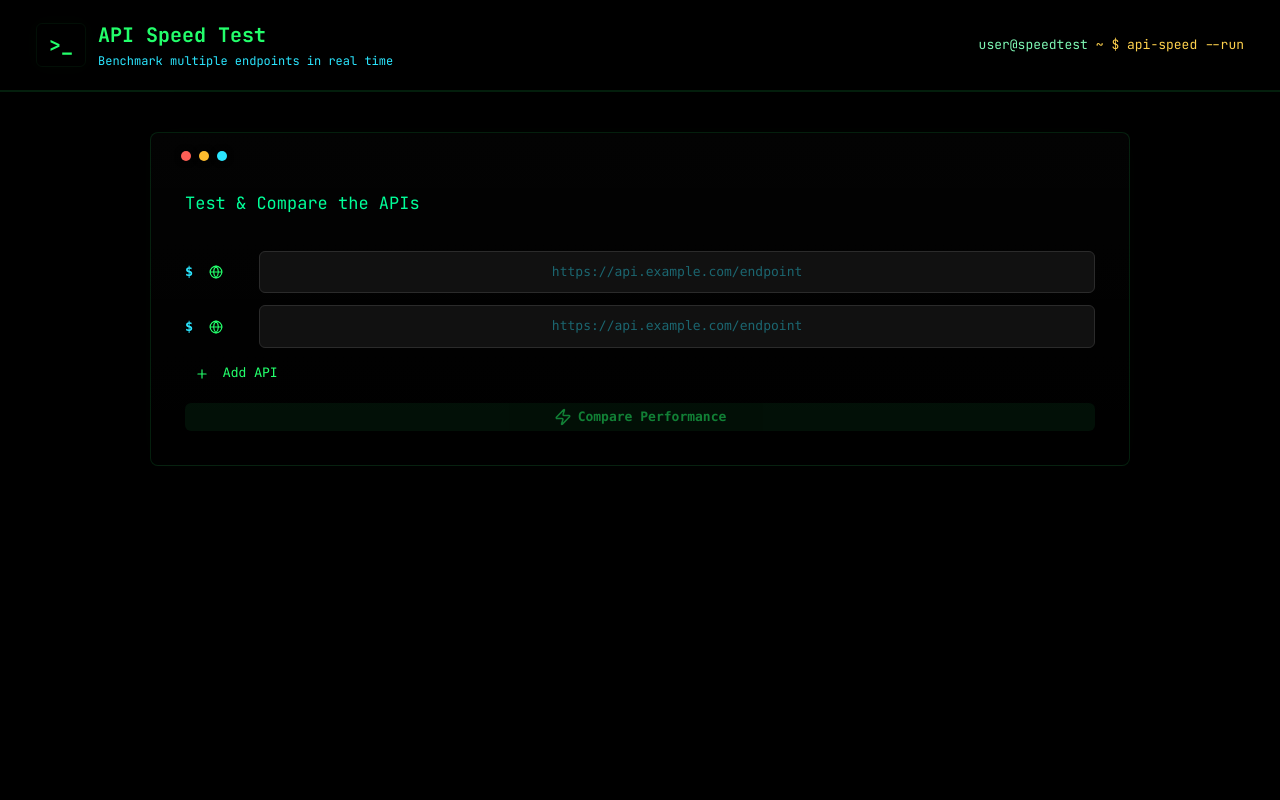
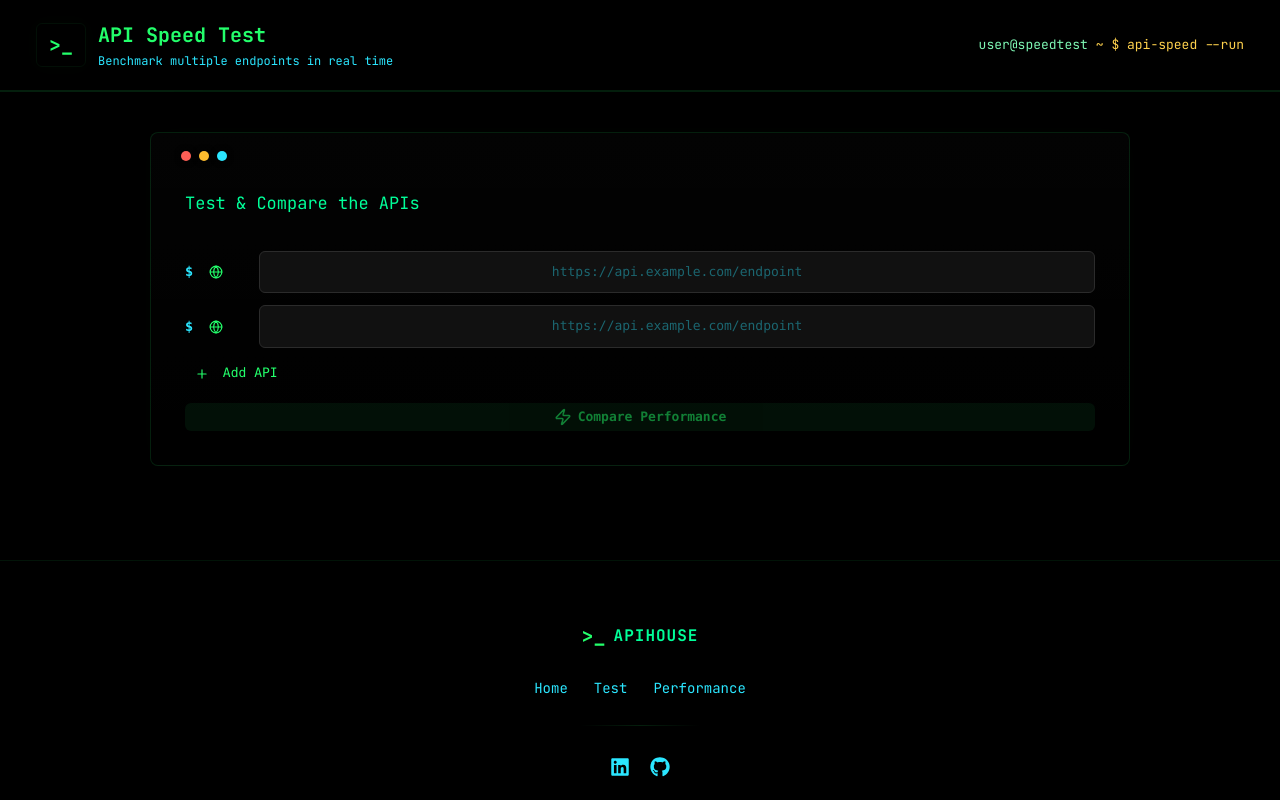
Before and after one commit to Vatsal-Verma/API-house, a React (Vite) app: page /performance in a window 1280 px wide. Shown: the top 800 px of the page. Built offline with nearby package versions, Linux system fonts and the light colour scheme.

Commit message:
corrected bottom margin in performance page

```diff
--- a/src/assets/components/performance/ApiPerformanceComparator.css
+++ b/src/assets/components/performance/ApiPerformanceComparator.css
@@ -14,7 +14,7 @@
 * { box-sizing: border-box; }
 
 .term-page {
-  min-height: 100vh;
+  min-height: 70vh;
   background: var(--bg);
   color: var(--term-text);
   font-family: "JetBrains Mono", monospace;
```
